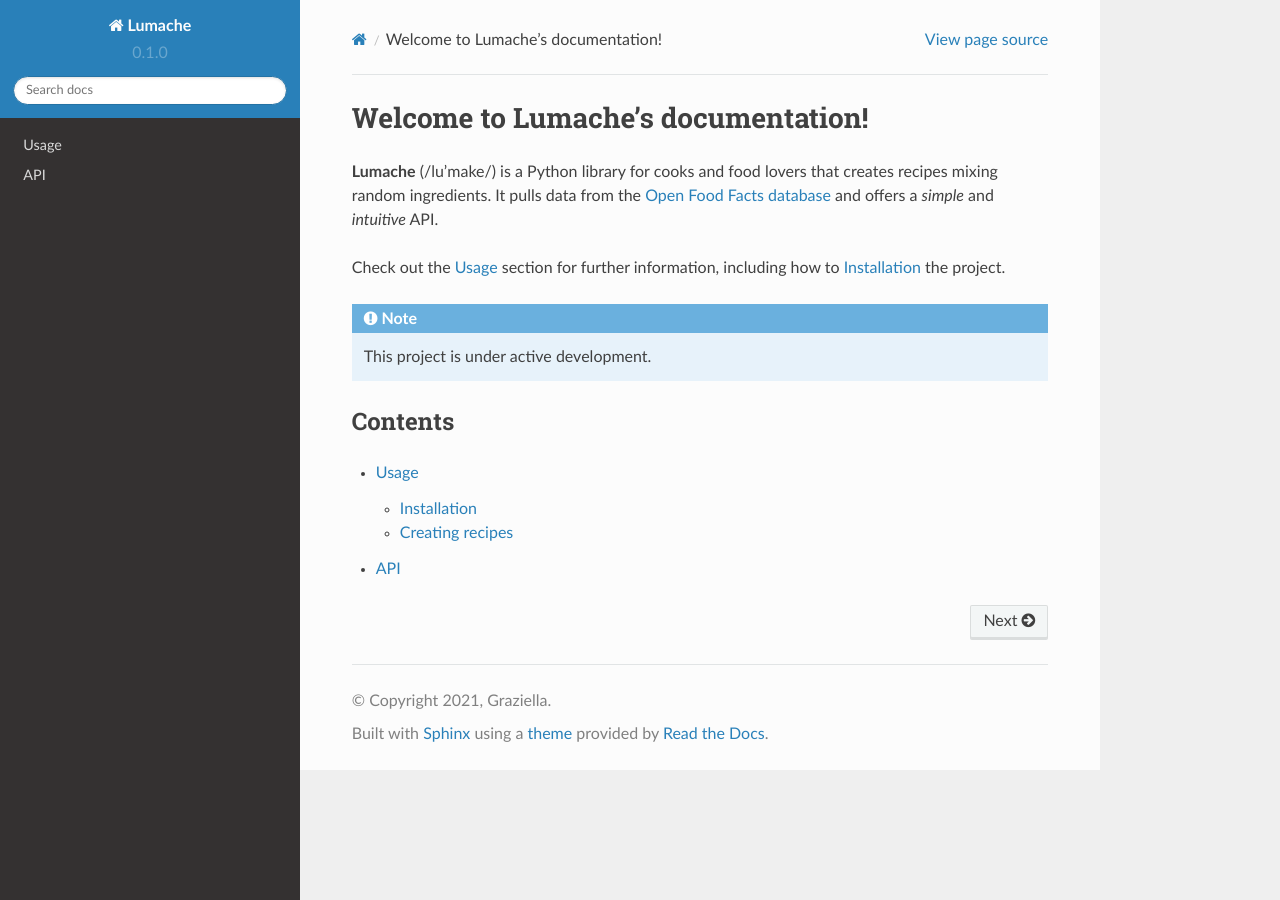
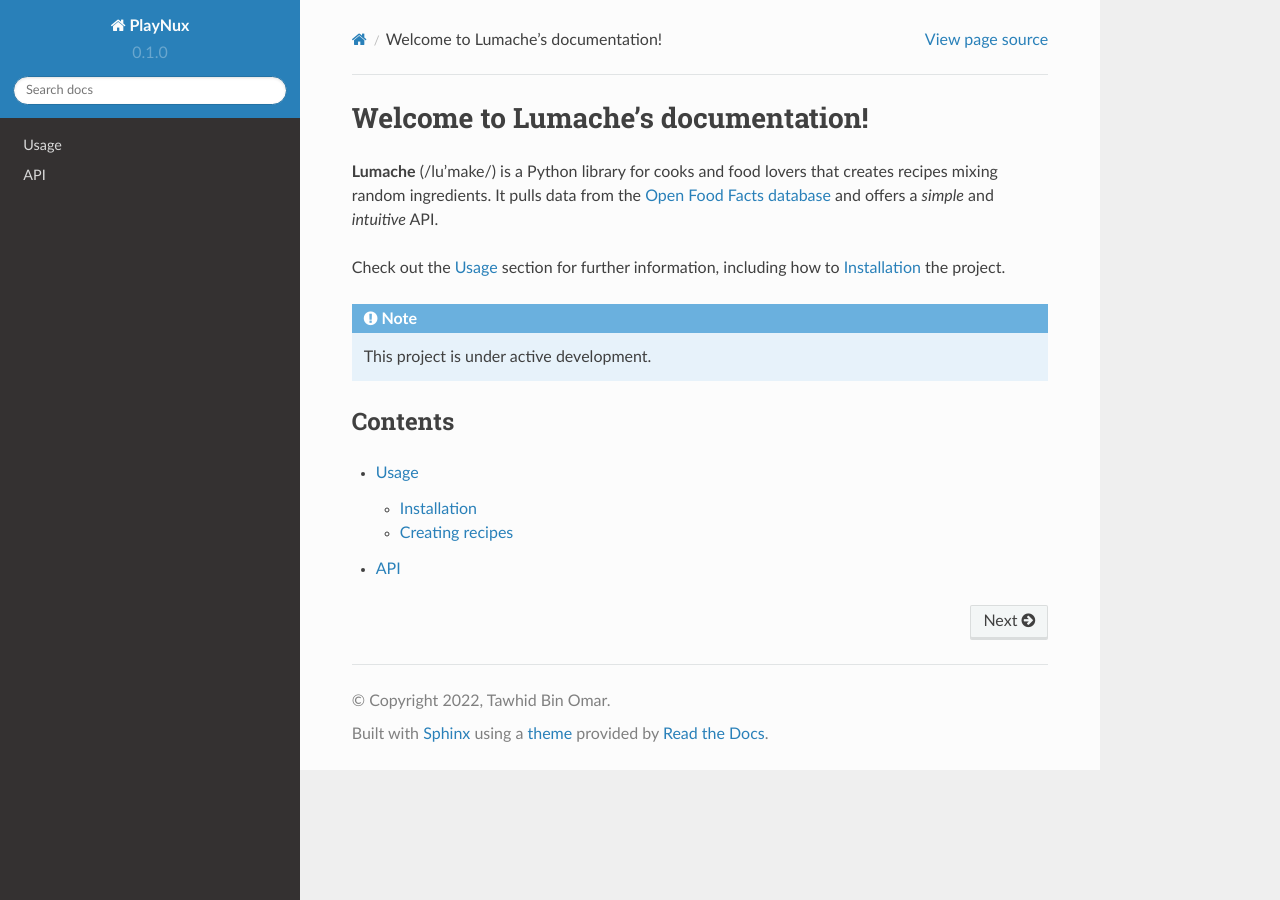
Before and after one commit to PlayNux/App-Shop-docs, a Sphinx documentation site: the page built from docs/source/index.rst, in a window 1280 px wide. Built offline with Sphinx 7.4.7 and the Read the Docs theme 2.0.0, drawn with Linux system fonts in a browser that asks for light colours.

Commit message:
test changes

```diff
--- a/docs/source/conf.py
+++ b/docs/source/conf.py
@@ -2,9 +2,9 @@
 
 # -- Project information
 
-project = 'Lumache'
-copyright = '2021, Graziella'
-author = 'Graziella'
+project = 'PlayNux'
+copyright = '2022, Tawhid Bin Omar'
+author = 'Tawhid Bin Omar'
 
 release = '0.1'
 version = '0.1.0'
```
